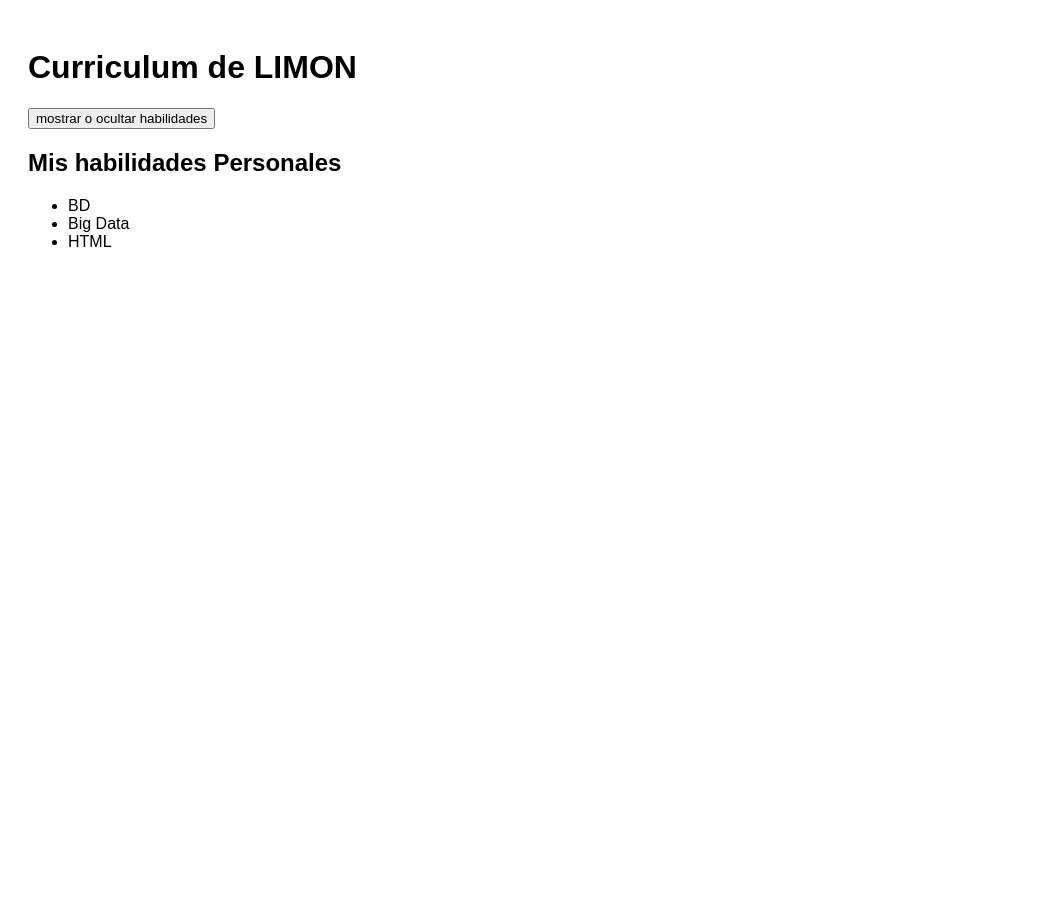
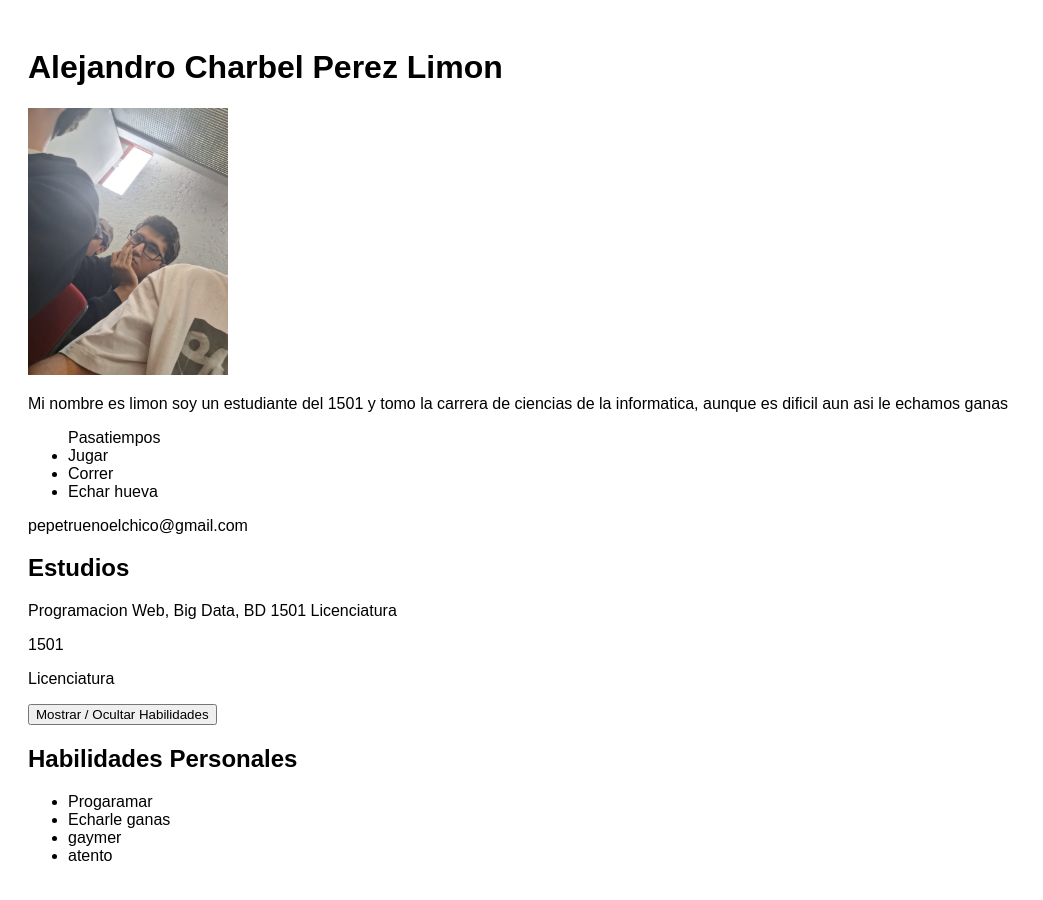
Before and after one commit to Limon823/examen_alexis, a plain HTML site: page index.html in a window 1280 px wide. Shown: the whole page, without its empty margins (0-1043 px from the left). Before the commit the page ends 800 px from the top, so only its background shows below. Drawn offline with Linux system fonts and the light colour scheme.

Commit message:
Actualicé el HTML con mis datos y el botón

```diff
--- a/index.html
+++ b/index.html
@@ -4,18 +4,31 @@
     <title>Examen</title>
     <meta charset="UTF-8">
     <meta name="viewport" content="width=device-width, initial-scale=1.0">
-    <link rel="stylesheet" href="visu.css">
+<link rel="stylesheet" href="visu.css">
 </head>
 <body>
-<h1>Curriculum de LIMON</h1>
-<button id="botonhabilidades">mostrar o ocultar habilidades</button>
+<h1>Alejandro Charbel Perez Limon</h1>
+<img id="imagen" src="fotomia.jpeg" alt="foto mia" width="200">
+<p>Mi nombre es limon soy un estudiante del 1501 y tomo la carrera de ciencias de la informatica, aunque es dificil aun asi le echamos ganas</p>
+<ul>Pasatiempos
+<li>Jugar</li>
+<li>Correr</li>
+<li>Echar hueva</li>
+</ul>
+<p>pepetruenoelchico@gmail.com</p>
+<h2>Estudios</h2>
+<p>Programacion Web, Big Data, BD 1501 Licenciatura</p>
+<p>1501 </p>
+<p>Licenciatura</p>
+<button id="botonhabilidades">Mostrar / Ocultar Habilidades</button>
 <div id="habilidades">
-    <h2>Mis habilidades Personales</h2>
-    <ul>
-    <li>BD</li>
-    <li>Big Data</li>
-    <li>HTML</li>
-    </ul>
+<h2>Habilidades Personales</h2>
+<ul>
+<li>Progaramar</li>
+<li>Echarle ganas</li>
+<li>gaymer</li>
+<li>atento</li>
+</ul>
 </div>
 <script src="script.js"></script>
 </body>
```
Also changed, not shown: fotomia.jpeg (added).
